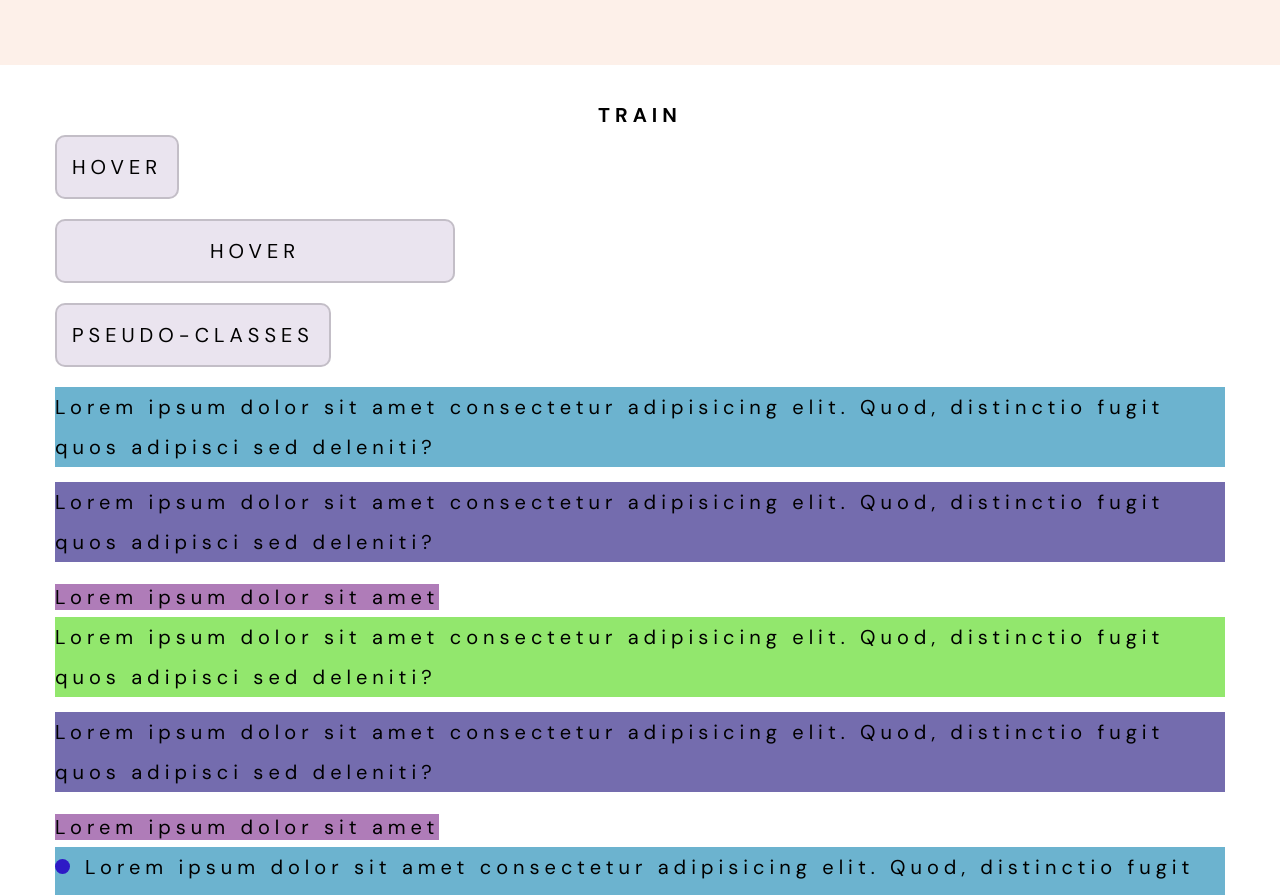
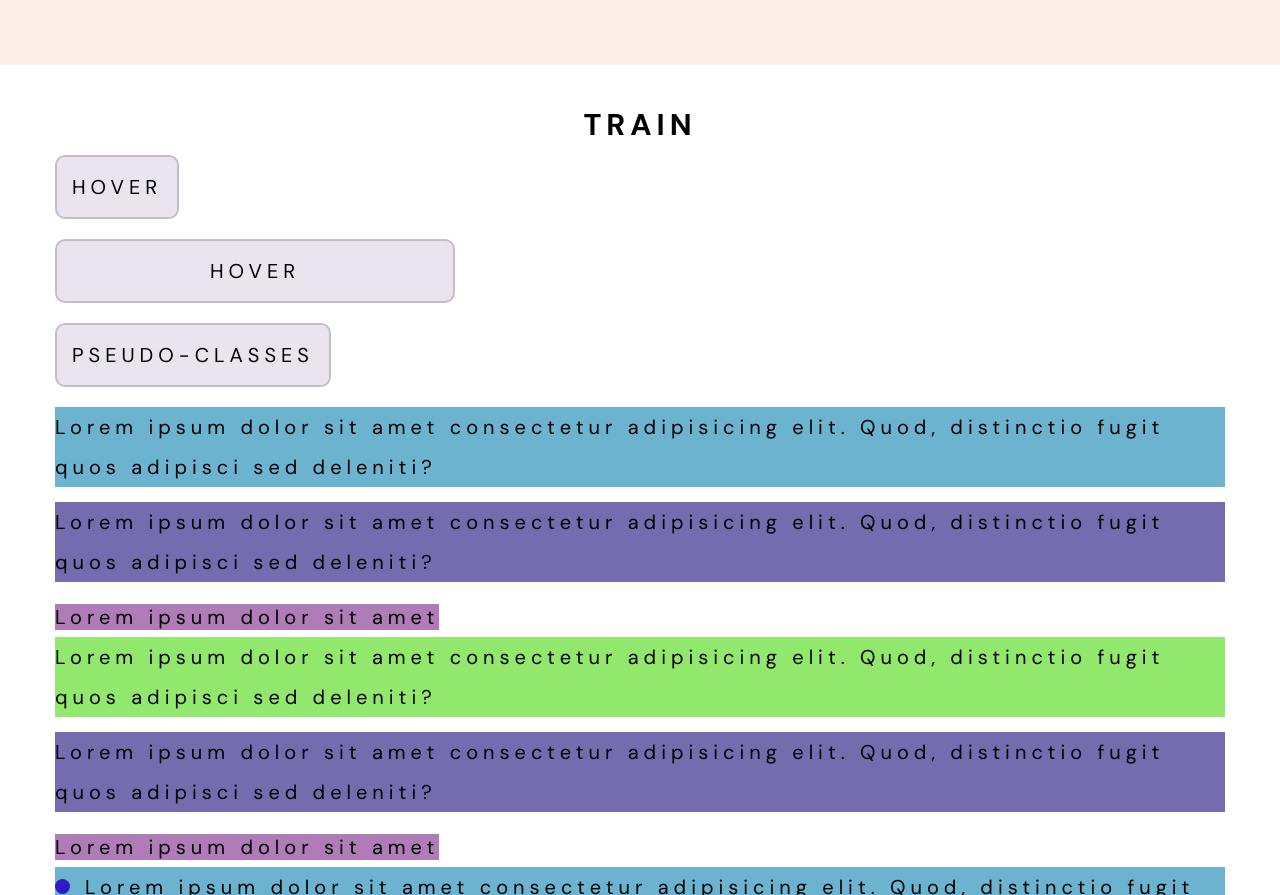
Before and after one commit to alyonakrivonos35/lessons, a plain HTML site: page lesson_07/index.html in a window 1280 px wide. Shown: the part 4042-4937 px from the top of the page. Drawn offline with Linux system fonts and the light colour scheme.

Commit message:
Add files via upload

```diff
--- a/lesson_07/css/style.css
+++ b/lesson_07/css/style.css
@@ -414,7 +414,7 @@ body {
 }
 
 .block-practice__title {
-	font-style: 30px;
+	font-size: 30px;
 	text-align: center;
 	font-weight: 700;
 }
```
